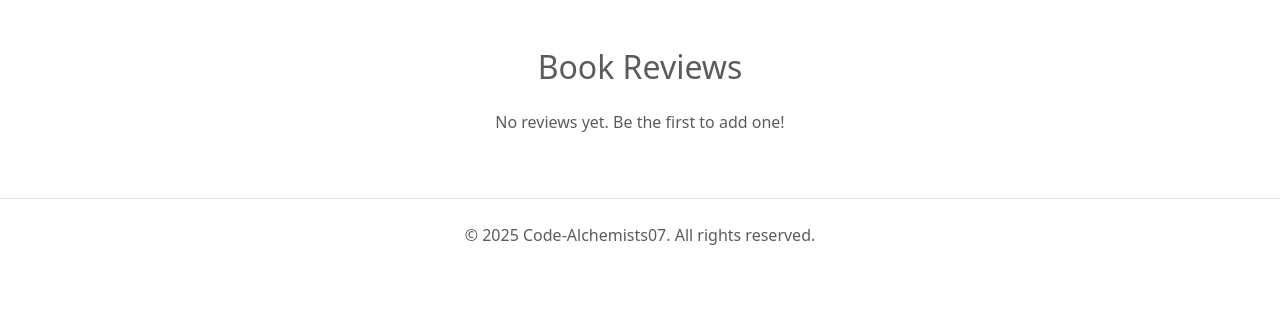
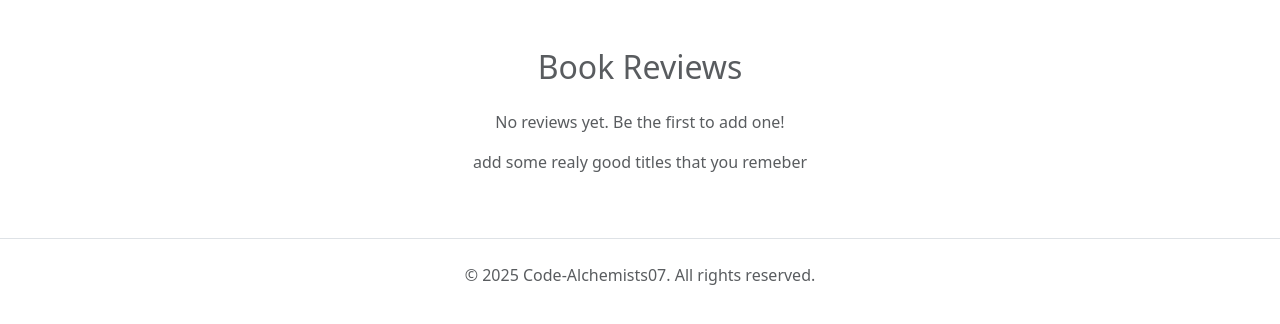
Before and after one commit to Code-Alchemists07/Book_Review_App, a Flask app: page / in a window 1280 px wide. Shown: the part 80-404 px from the top of the page. Run offline with Flask 3, Linux system fonts and the light colour scheme; data that the repository does not hold is empty; some libraries are stand-ins or nearby versions.

Commit message:
made sone ui/ux changes to index.html

```diff
--- a/templates/index.html
+++ b/templates/index.html
@@ -66,6 +66,7 @@
       {% else %}
         <div class="col-12 text-center">
           <p class="text-muted">No reviews yet. Be the first to add one!</p>
+          <p class="text-muted">add some realy good titles that you remeber</p>
         </div>
       {% endfor %}
     </div>
```
